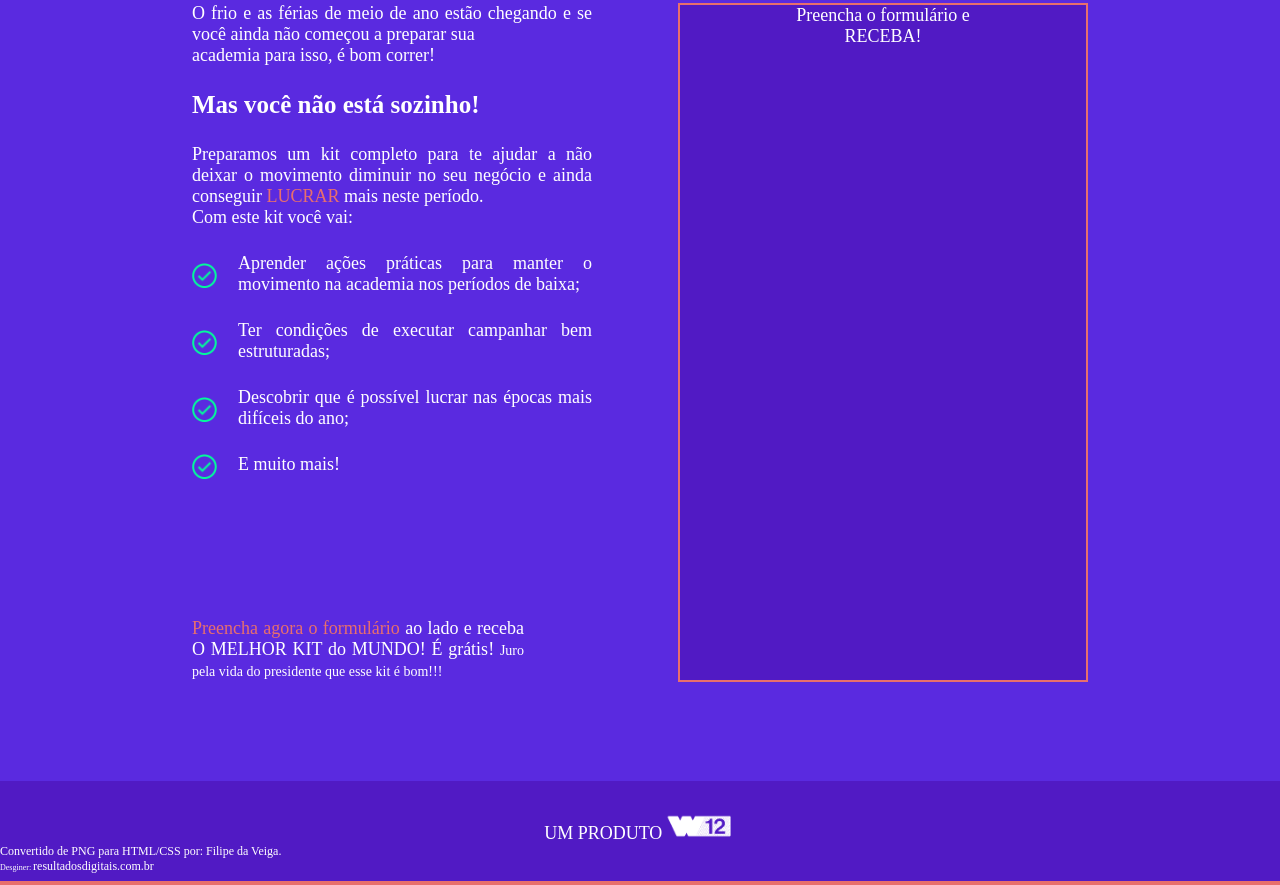
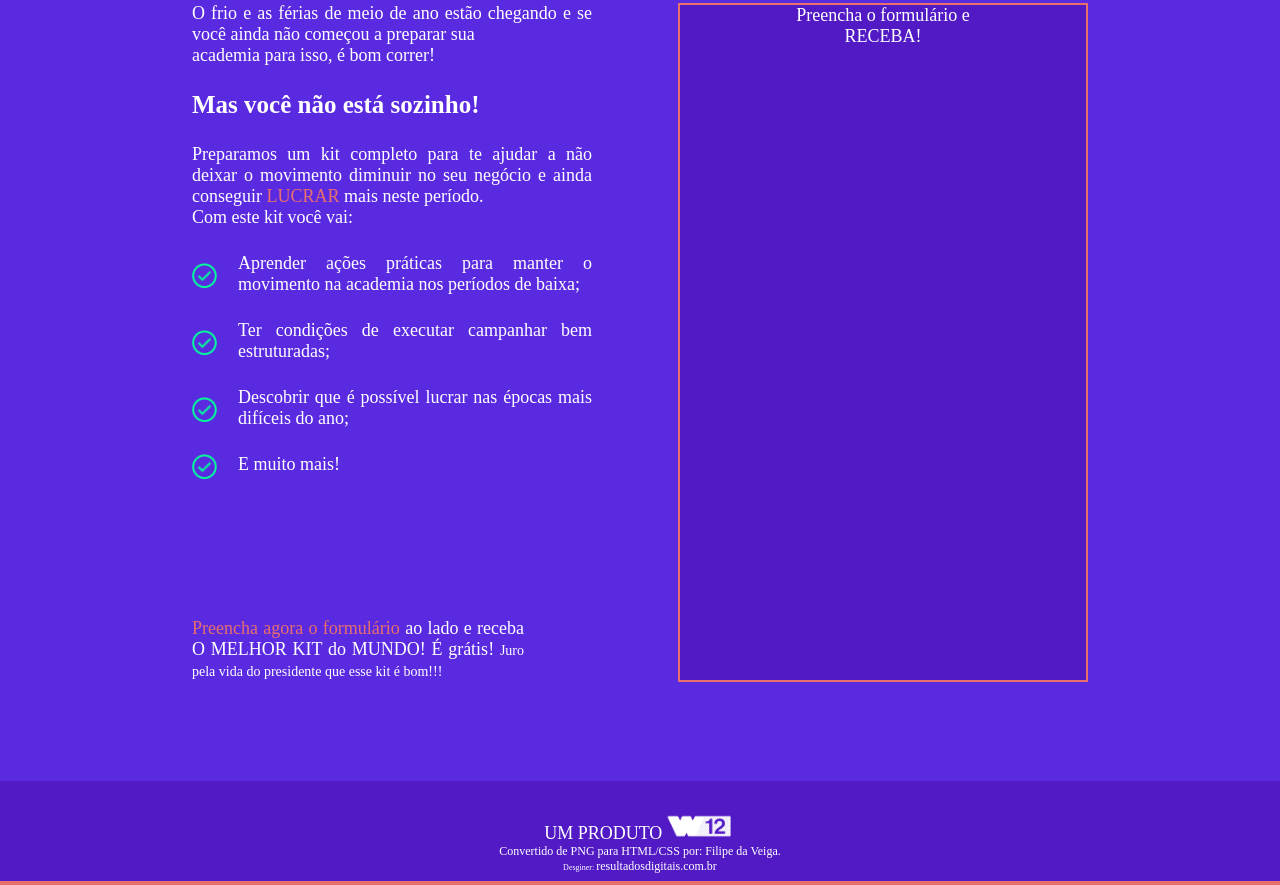
Before and after one commit to FilipedaVeiga/Landing-Page-EVO57, a plain HTML site: page index.html in a window 1280 px wide. Shown: the part 564-1449 px from the top of the page. Drawn offline with Linux system fonts and the light colour scheme.

Commit message:
Update index.css

```diff
--- a/src/styles/index.css
+++ b/src/styles/index.css
@@ -69,7 +69,7 @@ footer {
     min-width: 100%;
 }
 
-footer p {text-align: justify; font-size: 12px; }
+footer p {text-align: center; font-size: 12px; }
 footer a { font-size: 12px;}
 
 .creditosdesigner { font-size: 8px;}
```
